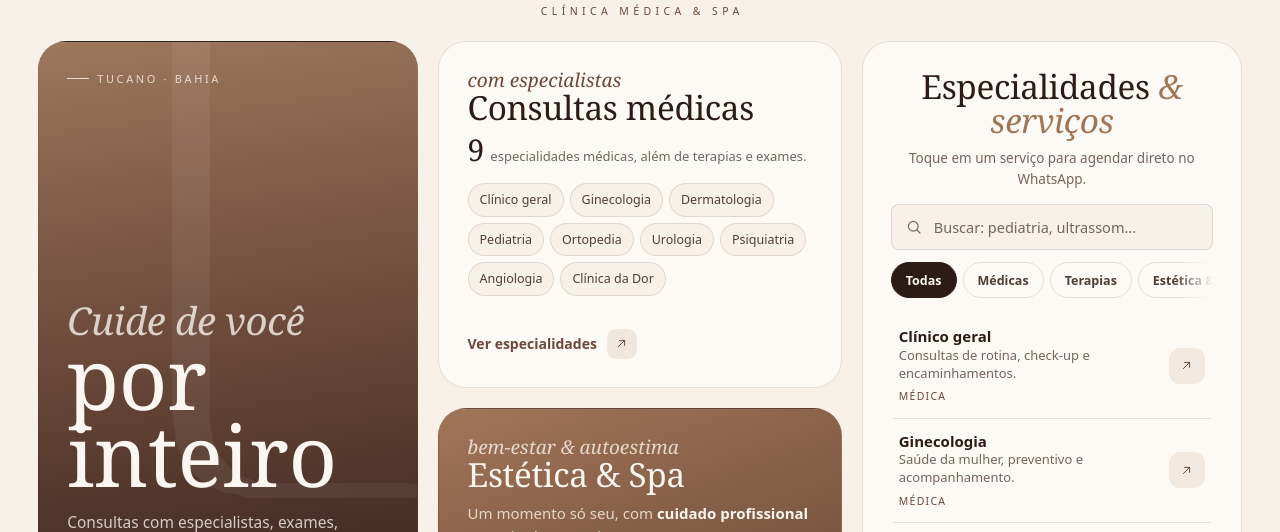
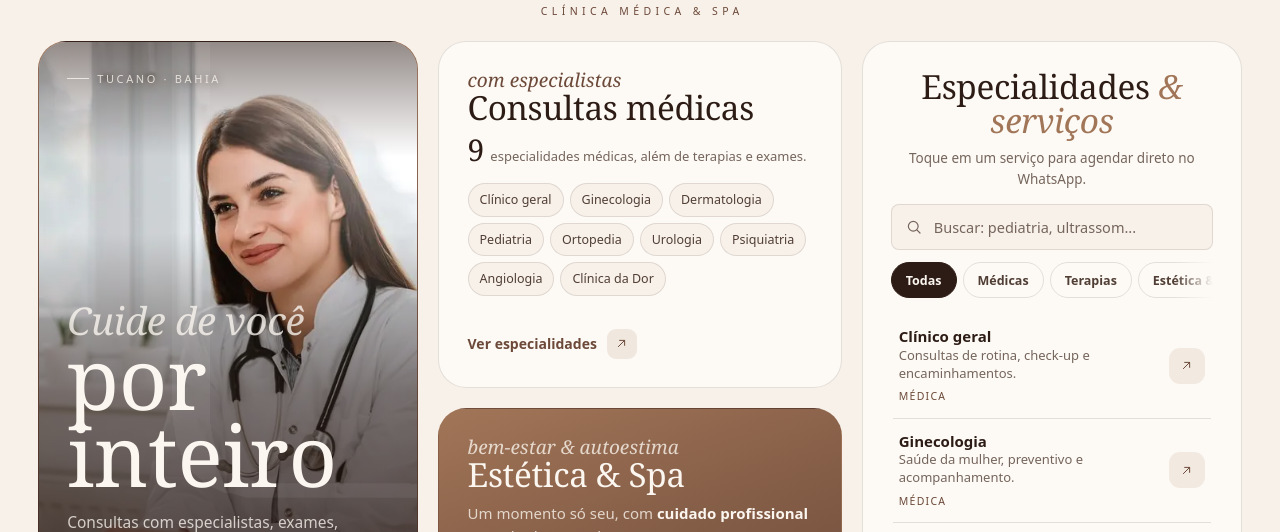
Before and after one commit to clinicalemis/clinicalemis.github.io, a plain HTML site: page index.html in a window 1280 px wide. Shown: the part 69-601 px from the top of the page. Drawn offline with Linux system fonts and the light colour scheme.

Commit message:
Foto da consulta no card de destaque
Co-Authored-By: Claude Opus 5.5 <noreply@anthropic.com>
Claude-Session: https://claude.ai/code/session_01UiifhtJCJU9gTv6Ys3W7df

```diff
--- a/index.html
+++ b/index.html
@@ -121,10 +121,10 @@ img{max-width:100%;display:block}
 /* Herói */
 .hero{position:sticky;top:20px;min-height:clamp(560px,calc(100dvh - 160px),780px);display:flex;flex-direction:column;justify-content:flex-end;color:var(--on-dark);border-color:transparent;
   background:linear-gradient(172deg in oklch, oklch(0.6 0.06 55) 0%, oklch(0.42 0.05 45) 52%, oklch(0.25 0.03 40) 100%)}
-.hero-photo{position:absolute;inset:0;z-index:-2;width:100%;height:100%;object-fit:cover}
-.hero-photo + .hero-shade{position:absolute;inset:0;z-index:-1;background:linear-gradient(180deg in oklch, oklch(0.25 0.03 40 / 0) 35%, oklch(0.22 0.03 40 / 0.88) 100%)}
+.hero-photo{position:absolute;inset:0;z-index:-2;width:100%;height:100%;object-fit:cover;object-position:70% 30%}
+.hero-photo + .hero-shade{position:absolute;inset:0;z-index:-1;background:linear-gradient(180deg in oklch, oklch(0.22 0.03 40 / 0.5) 0%, oklch(0.25 0.03 40 / 0) 18%, oklch(0.25 0.03 40 / 0) 30%, oklch(0.25 0.03 40 / 0.55) 55%, oklch(0.2 0.03 40 / 0.94) 100%)}
 .hero-mark{position:absolute;z-index:-1;right:-8%;top:-4%;width:78%;height:auto;color:oklch(0.975 0.01 75 / 0.055)}
-.hero .kicker{display:inline-flex;align-items:center;gap:8px;font-size:11px;letter-spacing:.24em;text-transform:uppercase;color:var(--on-dark-2);margin-bottom:auto}
+.hero .kicker{text-shadow:0 1px 8px oklch(0.2 0.03 40 / 0.5);display:inline-flex;align-items:center;gap:8px;font-size:11px;letter-spacing:.24em;text-transform:uppercase;color:var(--on-dark-2);margin-bottom:auto}
 .hero .kicker::before{content:"";width:22px;height:1px;background:currentColor}
 .hero h1{margin:0;font-family:var(--serif);font-weight:500;line-height:.92;letter-spacing:-.015em}
 .hero h1 .l1{display:block;font-style:italic;font-size:clamp(30px,3vw,40px);color:var(--on-dark-2)}
@@ -265,10 +265,9 @@ img{max-width:100%;display:block}
   <!-- Coluna 1: destaque -->
   <div class="col col-hero">
     <section class="card hero" aria-labelledby="h1">
-      <!-- Para usar uma foto da clínica, salve em assets/hero.jpg e descomente as 2 linhas abaixo:
-      <img class="hero-photo" src="assets/hero.jpg" alt="Recepção da Clínica Lemis em Tucano-BA" width="900" height="1200" fetchpriority="high">
-      <div class="hero-shade"></div> -->
-      <svg class="hero-mark" viewBox="10 45 66 112" aria-hidden="true"><g fill="currentColor"><path d="M 14.50,49.25 L 14.25,49.50 L 14.25,134.00 L 14.50,134.25 L 14.50,136.25 L 14.75,136.50 L 15.25,140.75 L 16.00,141.75 L 16.50,143.50 L 19.00,147.00 L 22.25,149.75 L 26.25,151.50 L 27.50,151.50 L 31.00,152.50 L 70.75,152.50 L 71.00,152.75 L 71.50,152.50 L 71.75,152.00 L 71.50,149.75 L 69.75,149.25 L 67.75,149.50 L 67.50,149.25 L 35.00,149.25 L 34.75,149.00 L 33.25,149.00 L 28.25,147.00 L 25.25,143.50 L 23.75,140.50 L 23.25,138.75 L 23.25,137.75 L 23.00,137.50 L 23.00,136.25 L 22.75,136.00 L 22.75,49.50 L 22.50,49.25 Z"/></g></svg>
+      <img class="hero-photo" src="assets/hero.webp" alt="Médica da Clínica Lemis sorrindo e acolhendo uma paciente durante a consulta" width="1200" height="801" fetchpriority="high" decoding="async">
+      <div class="hero-shade"></div>
+      <svg class="hero-mark" hidden viewBox="10 45 66 112" aria-hidden="true"><g fill="currentColor"><path d="M 14.50,49.25 L 14.25,49.50 L 14.25,134.00 L 14.50,134.25 L 14.50,136.25 L 14.75,136.50 L 15.25,140.75 L 16.00,141.75 L 16.50,143.50 L 19.00,147.00 L 22.25,149.75 L 26.25,151.50 L 27.50,151.50 L 31.00,152.50 L 70.75,152.50 L 71.00,152.75 L 71.50,152.50 L 71.75,152.00 L 71.50,149.75 L 69.75,149.25 L 67.75,149.50 L 67.50,149.25 L 35.00,149.25 L 34.75,149.00 L 33.25,149.00 L 28.25,147.00 L 25.25,143.50 L 23.75,140.50 L 23.25,138.75 L 23.25,137.75 L 23.00,137.50 L 23.00,136.25 L 22.75,136.00 L 22.75,49.50 L 22.50,49.25 Z"/></g></svg>
       <span class="kicker">Tucano · Bahia</span>
       <h1 id="h1"><span class="l1">Cuide de você</span><span class="l2">por inteiro</span></h1>
       <p class="lead">Consultas com especialistas, exames, terapias e estética <strong>em um só lugar</strong>, no Centro de Tucano.</p>
```
Also changed, not shown: assets/hero.webp (added), assets/og.svg (added).
